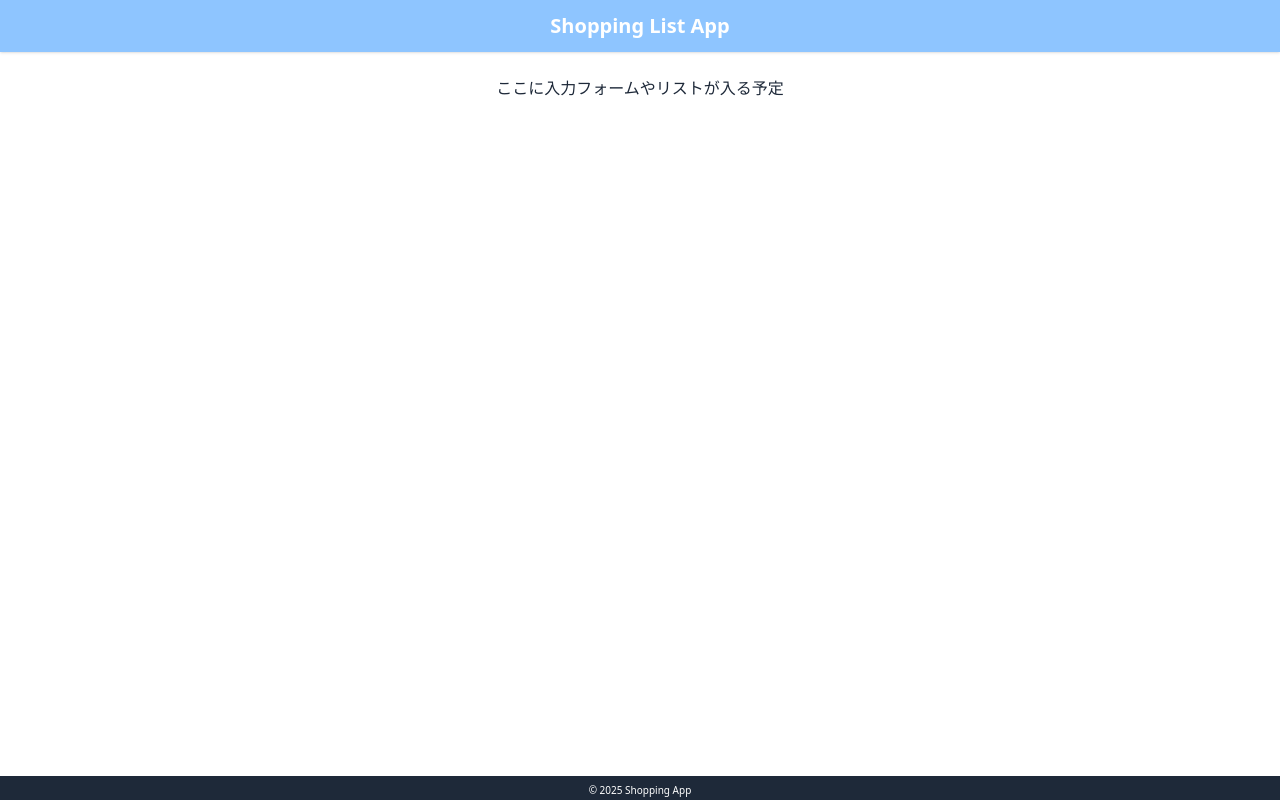
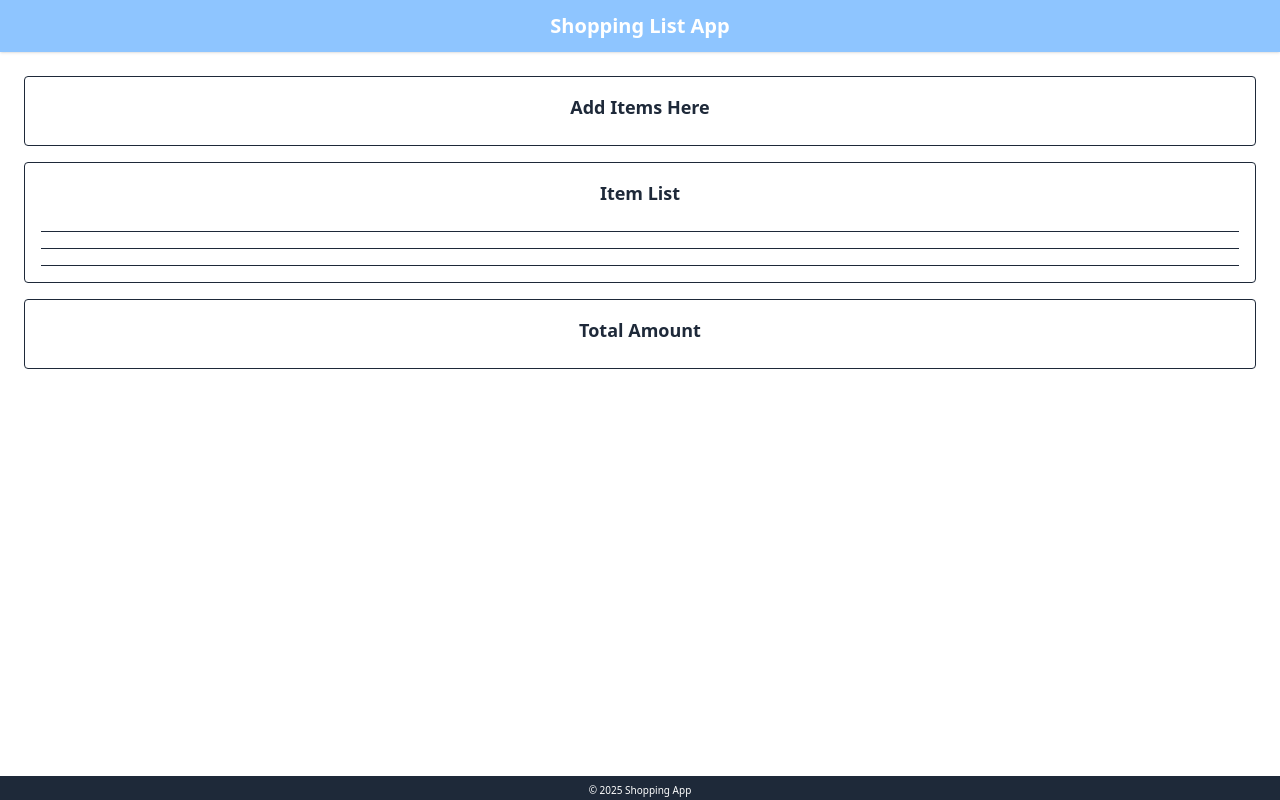
Before and after one commit to tcs-rui-takahashi/react_shoppingList_app, a React (Vite) app: page / in a window 1280 px wide. Built offline with nearby package versions, Linux system fonts and the light colour scheme.

Commit message:
コンポネの枠を作成

```diff
--- a/src/App.tsx
+++ b/src/App.tsx
@@ -1,17 +1,20 @@
+import { InputForm } from './components/InputForm';
+import { ItemList } from './components/ItemList';
+import { TotalAmount } from './components/TotalAmount';
+
 function App() {
   return (
     <div className="flex flex-col min-h-screen text-center text-gray-800">
-      {/* ヘッダー */}
       <header className="bg-blue-300 text-white py-3 px-4 shadow">
         <h1 className="text-xl font-bold">Shopping List App</h1>
       </header>
 
-      {/* メイン */}
       <main className="flex-1 p-6">
-        <p className="text-base">ここに入力フォームやリストが入る予定</p>
+        <InputForm />
+        <ItemList />
+        <TotalAmount />
       </main>
 
-      {/* フッター */}
       <footer className="bg-gray-800 text-white text-center">
         <small className="text-[10px]">&copy; 2025 Shopping App</small>
       </footer>
--- /dev/null
+++ b/src/components/InputForm.tsx
@@ -0,0 +1,7 @@
+export function InputForm() {
+  return (
+    <section className="border p-4 rounded mb-4">
+      <h2 className="font-bold text-lg mb-2">Add Items Here</h2>
+    </section>
+  );
+}
--- /dev/null
+++ b/src/components/Item.tsx
@@ -0,0 +1,7 @@
+export function Item() {
+  return (
+    <div className="border-b py-2">
+
+    </div>
+  );
+}
--- /dev/null
+++ b/src/components/ItemList.tsx
@@ -0,0 +1,12 @@
+import { Item } from './Item';
+
+export function ItemList() {
+  return (
+    <section className="border p-4 rounded mb-4">
+      <h2 className="font-bold text-lg mb-2">Item List </h2>
+      <Item />
+      <Item />
+      <Item />
+    </section>
+  );
+}
--- /dev/null
+++ b/src/components/TotalAmount.tsx
@@ -0,0 +1,7 @@
+export function TotalAmount() {
+  return (
+    <section className="border p-4 rounded">
+      <h2 className="font-bold text-lg mb-2">Total Amount</h2>
+    </section>
+  );
+}
```
